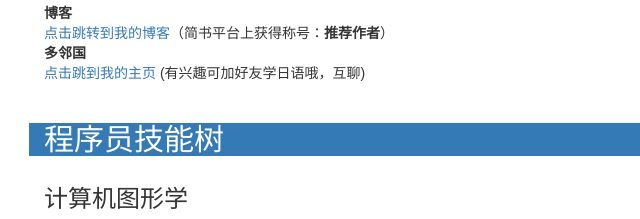
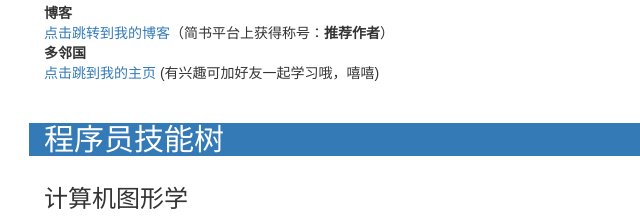
Before and after one commit to Chenfy239/Chenfy239.github.io, a plain HTML site: page index.html in a window 1280 px wide. Shown: the part 434-653 px from the top of the page, 26-666 px from the left. Drawn offline with Linux system fonts and the light colour scheme.

Commit message:
Update index.html

```diff
--- a/index.html
+++ b/index.html
@@ -41,7 +41,7 @@
                     <dt>博客</dt>
                     <dd><a target="_blank" >点击跳转到我的博客</a>（简书平台上获得称号：<b>推荐作者</b>）</dd>
                     <dt>多邻国</dt>
-                    <dd><a target="_blank" >点击跳到我的主页</a> (有兴趣可加好友学日语哦，互聊)</dd>
+                    <dd><a target="_blank" >点击跳到我的主页</a> (有兴趣可加好友一起学习哦，嘻嘻)</dd>
                 </dl>
             </div>
         </div>
```
